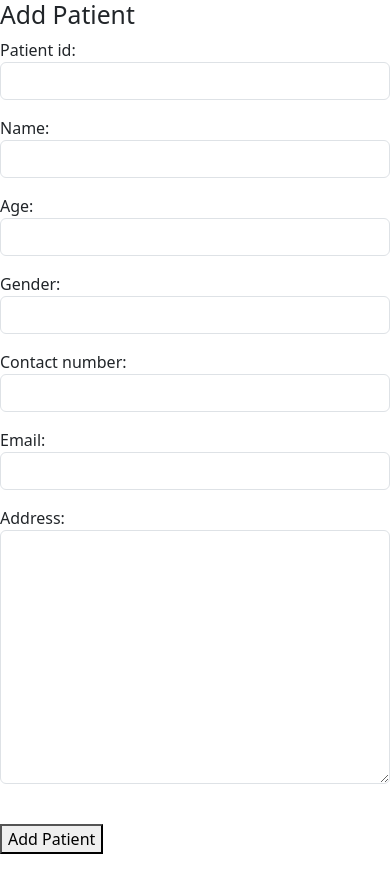
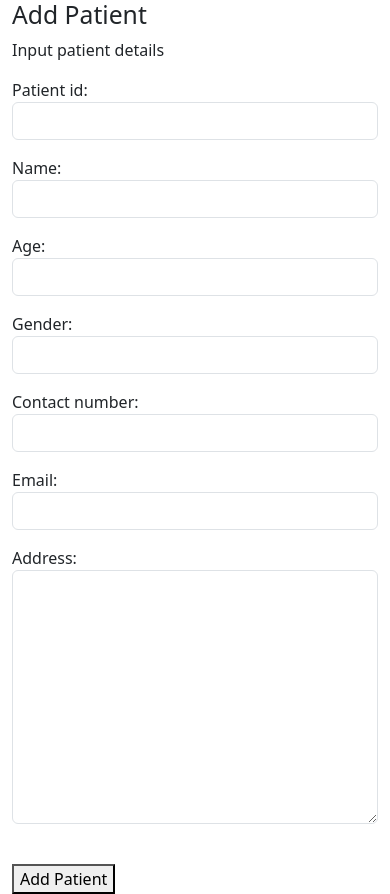
Before and after one commit to Mrtnimn/hospital-management-system, a Django app: page /patients/addpatient/ in a window 390 px wide. Before the commit the page ends 854 px from the top, so only its background shows below. Run offline with Django 5.2, Linux system fonts and the light colour scheme.

Commit message:
design responsive forms' structure and styling in the patient registration and login templates

```diff
--- a/patients/templates/add_patient.html
+++ b/patients/templates/add_patient.html
@@ -9,8 +9,15 @@
 </head>
 
 <body>
+    <main>
+        <div class="container align-items-center ">
+            <div class="section">
+                <h2>Add Patient</h2>
+                <p>Input patient details</p>
+            </div>
+
+            <!-- FORM CONTAINER -->
             <div>
-        <h2>Add Patient</h2>
                 <form method="post">
                     {% csrf_token %}
                     {% for field in form %}
@@ -27,7 +34,8 @@
                     <button type="submit">Add Patient</button>
                 </form>
             </div>
-
+        </div>
+    </main>
     <script src="https://cdn.jsdelivr.net/npm/bootstrap@5.3.8/dist/js/bootstrap.bundle.min.js"></script>
 </body>
 
--- a/patients/urls.py
+++ b/patients/urls.py
@@ -17,7 +17,7 @@ Including another URLconf
 from django.contrib import admin
 from django.urls import path
 from patients import views
-from django.contrib.auth.views import LogoutView
+# from django.contrib.auth.views import LogoutView
 
 urlpatterns = [
     path('admin/', admin.site.urls),
@@ -29,5 +29,5 @@ urlpatterns = [
     path('addpatient/', views.add_patient, name = 'addpatient'),
     path('updatepatient/<patient_id>', views.update_patient, name='updatepatient'),
     path('deletepatient/<patient_id>', views.delete_patient, name='deletepatient'),
-    path('logout/', LogoutView.as_view(next_page='login'), name='logout'),
+    # path('logout/', LogoutView.as_view(next_page='login'), name='logout'),
 ]
```
Also changed, not shown: patients/templates/base.html (+8 -2 lines), patients/templates/login.html (+16 -6 lines), db.sqlite3, patients/templates/update_patient.html (added). Lines whose indentation alone changed are shown as unchanged.
